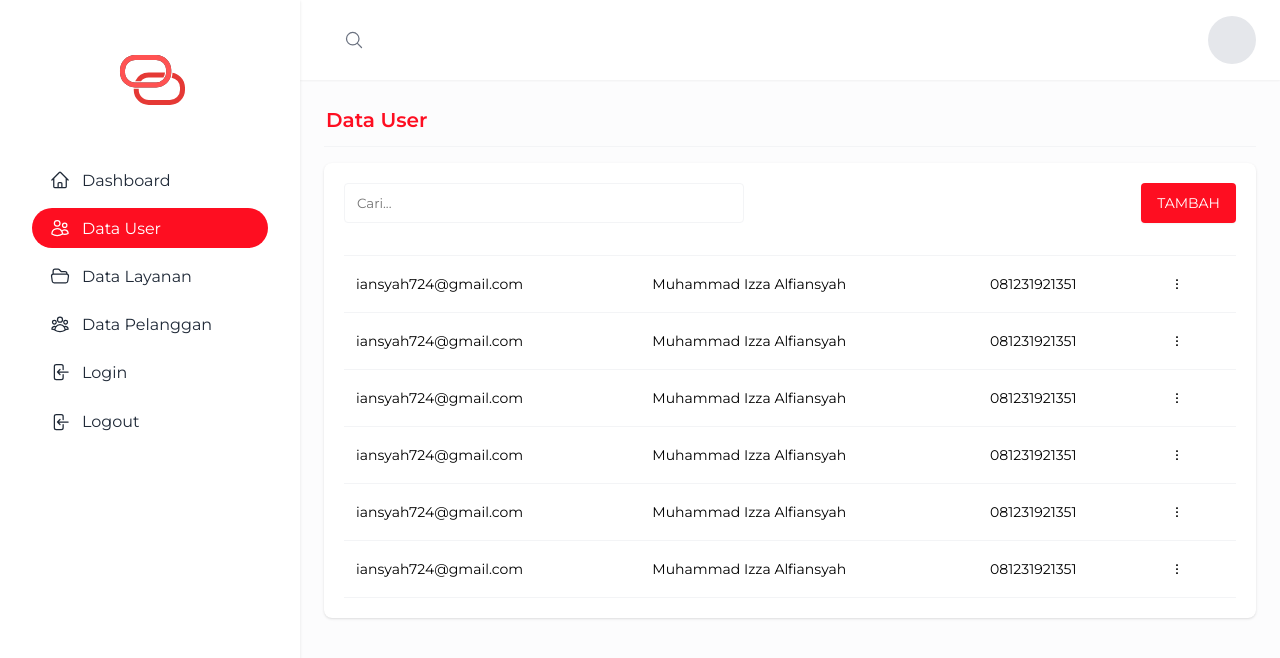
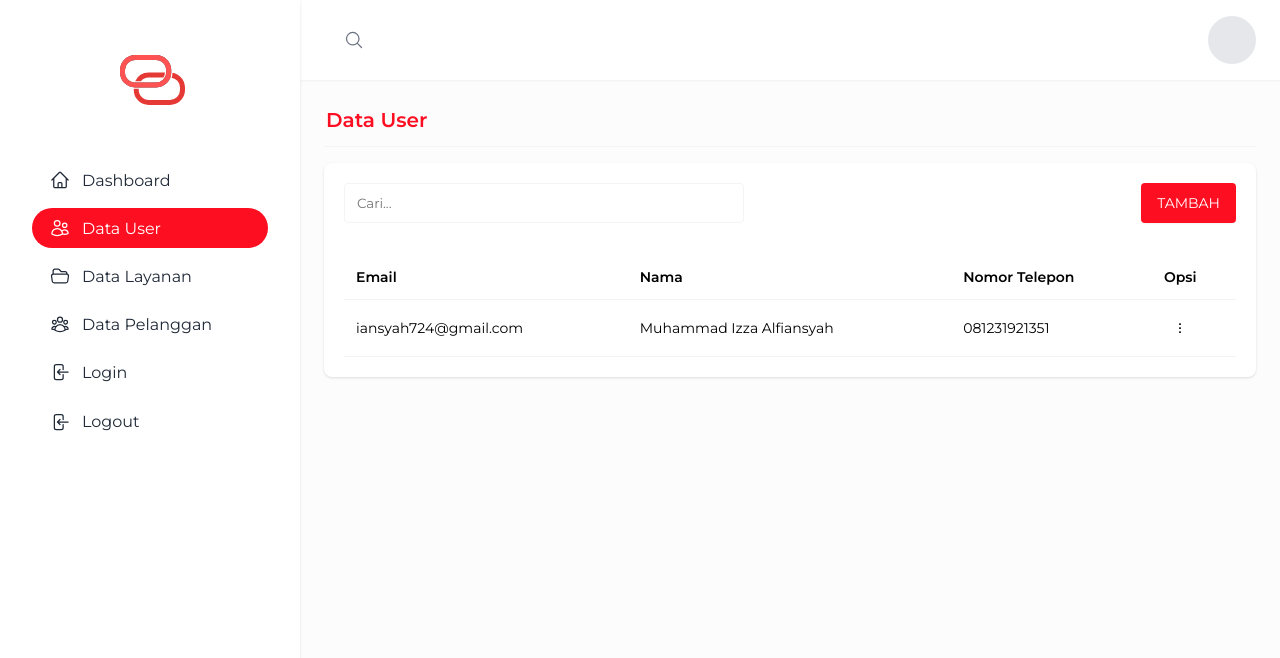
Before and after one commit to izzaalfiansyah/geoodp, a Nuxt app in the folder frontend/: page /user in a window 1280 px wide. Shown: the top 658 px of the page. Built offline with nearby package versions, Linux system fonts and the light colour scheme.

Commit message:
make table & card component

```diff
--- /dev/null
+++ b/frontend/components/Card.vue
@@ -0,0 +1,5 @@
+<template>
+  <div class="bg-white rounded-lg shadow p-5">
+    <slot></slot>
+  </div>
+</template>
--- /dev/null
+++ b/frontend/components/Table.vue
@@ -0,0 +1,33 @@
+<template>
+  <div class="overflow-x-auto">
+    <table class="border border-collapse w-full whitespace-nowrap">
+      <thead>
+        <tr>
+          <template v-for="header in headers">
+            <td class="p-3 font-semibold">{{ header }}</td>
+          </template>
+        </tr>
+      </thead>
+      <tbody>
+        <template v-for="item in items">
+          <tr class="border-b-solid border border-t-solid border-gray-100">
+            <template v-for="header in headers">
+              <td class="p-3">
+                <slot :name="'item-' + header.replace(/ /gi, '_').toLowerCase()" :item="item">
+                  {{ item[header.replace(/ /gi, '_').toLowerCase()] }}
+                </slot>
+              </td>
+            </template>
+          </tr>
+        </template>
+      </tbody>
+    </table>
+  </div>
+</template>
+
+<script lang="ts" setup>
+defineProps<{
+  items: any[];
+  headers: string[];
+}>();
+</script>
--- a/frontend/pages/user/create.vue
+++ b/frontend/pages/user/create.vue
@@ -1,8 +1,8 @@
 <template>
   <PanelTitle>Tambah User</PanelTitle>
-  <div class="bg-white shadow p-5 rounded-lg">
+  <Card>
     <div class="mt-10">
       <button type="submit" class="btn btn-primary">Simpan</button>
     </div>
-  </div>
+  </Card>
 </template>
--- a/frontend/pages/user/index.vue
+++ b/frontend/pages/user/index.vue
@@ -1,6 +1,6 @@
 <template>
   <PanelTitle>Data User</PanelTitle>
-  <div class="bg-white rounded-lg shadow p-5">
+  <Card>
     <div class="flex items-center justify-between gap-4 flex-wrap">
       <input type="text"
         class="lg:w-400px w-full rounded h-10 border-solid border-gray-100 border outline-none px-3 focus:(border-blue-500 ring ring-indigo-100) transition"
@@ -8,76 +8,20 @@
       <NuxtLink to="/user/create" class="btn btn-primary no-underline">Tambah</NuxtLink>
     </div>
     <div class="mt-8">
-      <table class="border border-collapse w-full">
-        <tbody>
-          <tr class="border-b-solid border border-t-solid border-gray-100">
-            <td class="p-3">iansyah724@gmail.com</td>
-            <td class="p-3">Muhammad Izza Alfiansyah</td>
-            <td class="p-3">081231921351</td>
-            <td class="align-right p-3">
-              <button
-                class="bg-white cursor-pointer transition hover:bg-gray-50 rounded-full h-8 w-8 flex items-center justify-center border-none">
-                <Icon type="more" class="w-4 h-4 m-0"></Icon>
-              </button>
-            </td>
-          </tr>
-          <tr class="border-b-solid border border-t-solid border-gray-100">
-            <td class="p-3">iansyah724@gmail.com</td>
-            <td class="p-3">Muhammad Izza Alfiansyah</td>
-            <td class="p-3">081231921351</td>
-            <td class="align-right p-3">
-              <button
-                class="bg-white cursor-pointer transition hover:bg-gray-50 rounded-full h-8 w-8 flex items-center justify-center border-none">
-                <Icon type="more" class="w-4 h-4 m-0"></Icon>
-              </button>
-            </td>
-          </tr>
-          <tr class="border-b-solid border border-t-solid border-gray-100">
-            <td class="p-3">iansyah724@gmail.com</td>
-            <td class="p-3">Muhammad Izza Alfiansyah</td>
-            <td class="p-3">081231921351</td>
-            <td class="align-right p-3">
-              <button
-                class="bg-white cursor-pointer transition hover:bg-gray-50 rounded-full h-8 w-8 flex items-center justify-center border-none">
-                <Icon type="more" class="w-4 h-4 m-0"></Icon>
-              </button>
-            </td>
-          </tr>
-          <tr class="border-b-solid border border-t-solid border-gray-100">
-            <td class="p-3">iansyah724@gmail.com</td>
-            <td class="p-3">Muhammad Izza Alfiansyah</td>
-            <td class="p-3">081231921351</td>
-            <td class="align-right p-3">
-              <button
-                class="bg-white cursor-pointer transition hover:bg-gray-50 rounded-full h-8 w-8 flex items-center justify-center border-none">
-                <Icon type="more" class="w-4 h-4 m-0"></Icon>
-              </button>
-            </td>
-          </tr>
-          <tr class="border-b-solid border border-t-solid border-gray-100">
-            <td class="p-3">iansyah724@gmail.com</td>
-            <td class="p-3">Muhammad Izza Alfiansyah</td>
-            <td class="p-3">081231921351</td>
-            <td class="align-right p-3">
-              <button
-                class="bg-white cursor-pointer transition hover:bg-gray-50 rounded-full h-8 w-8 flex items-center justify-center border-none">
-                <Icon type="more" class="w-4 h-4 m-0"></Icon>
-              </button>
-            </td>
-          </tr>
-          <tr class="border-b-solid border border-t-solid border-gray-100">
-            <td class="p-3">iansyah724@gmail.com</td>
-            <td class="p-3">Muhammad Izza Alfiansyah</td>
-            <td class="p-3">081231921351</td>
-            <td class="align-right p-3">
-              <button
-                class="bg-white cursor-pointer transition hover:bg-gray-50 rounded-full h-8 w-8 flex items-center justify-center border-none">
-                <Icon type="more" class="w-4 h-4 m-0"></Icon>
-              </button>
-            </td>
-          </tr>
-        </tbody>
-      </table>
+      <Table :headers="['Email', 'Nama', 'Nomor Telepon', 'Opsi']" :items="[
+        {
+          email: 'iansyah724@gmail.com',
+          nama: 'Muhammad Izza Alfiansyah',
+          nomor_telepon: '081231921351',
+        }
+      ]">
+        <template #item-opsi="{ item }">
+          <button
+            class="bg-white cursor-pointer transition hover:bg-gray-50 rounded-full h-8 w-8 flex items-center justify-center border-none">
+            <Icon type="more" class="w-4 h-4 m-0"></Icon>
+          </button>
+        </template>
+      </Table>
     </div>
-  </div>
+  </Card>
 </template>
```
